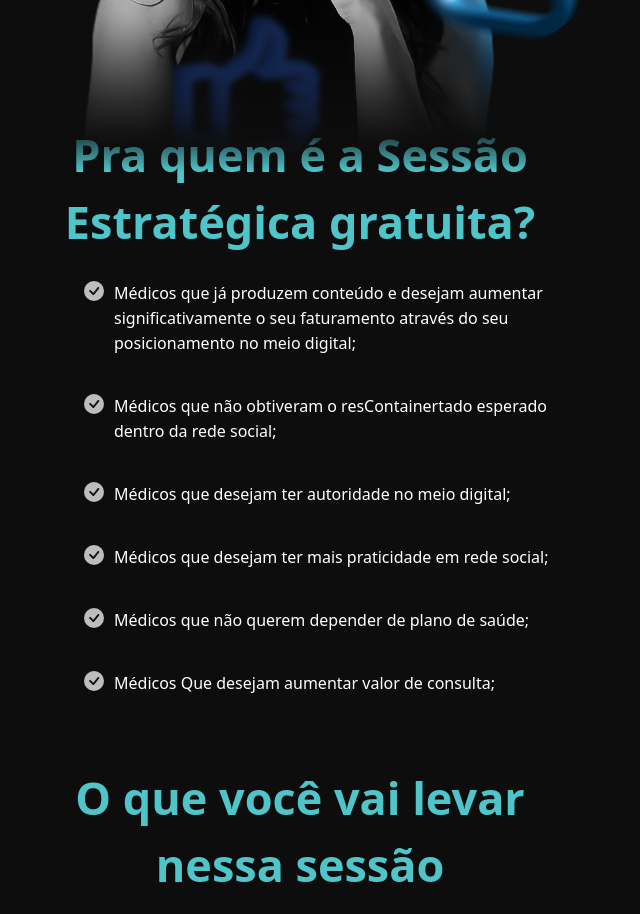
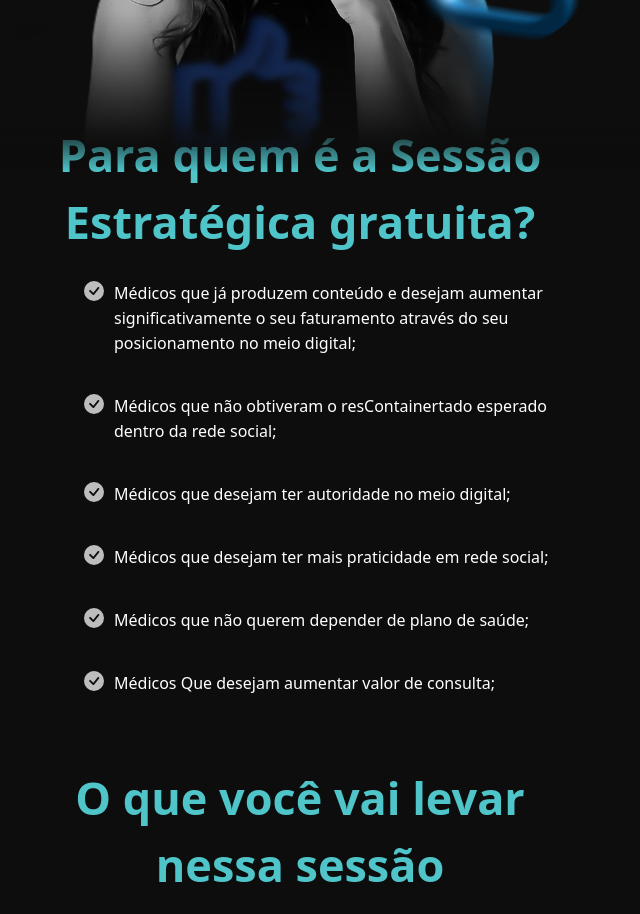
Before and after one commit to pedropatriota/landpage, a React (Create React App) app: page / in a window 1280 px wide. Shown: the part 1220-2134 px from the top of the page, without its empty margins (340-980 px from the left). Built offline with nearby package versions, Linux system fonts and the light colour scheme.

Commit message:
Update index.tsx

```diff
--- a/src/components/template/index.tsx
+++ b/src/components/template/index.tsx
@@ -68,7 +68,7 @@ export const Template = () => {
         topMobile="-20px"
         hasLink={false}
         position="unset"
-        title="Pra quem é a Sessão Estratégica gratuita?"
+        title="Para quem é a Sessão Estratégica gratuita?"
         description={<List />}
       />
       <Spacer margin="40px 0" />
```
